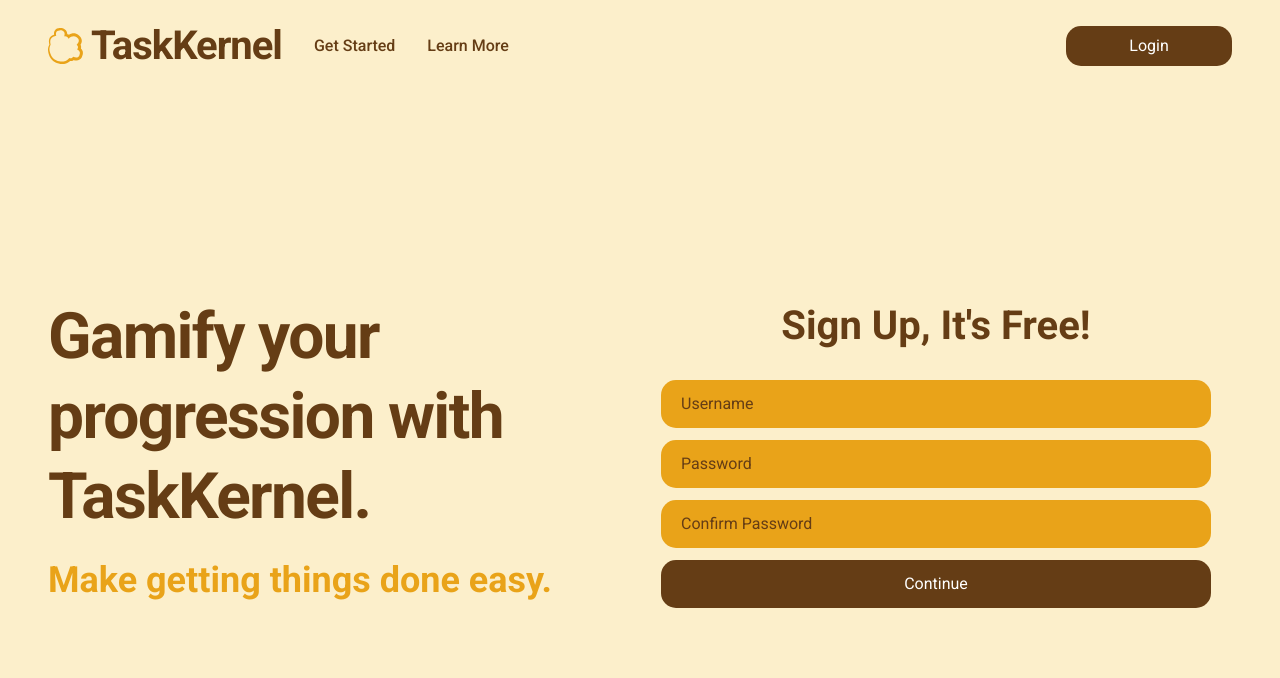
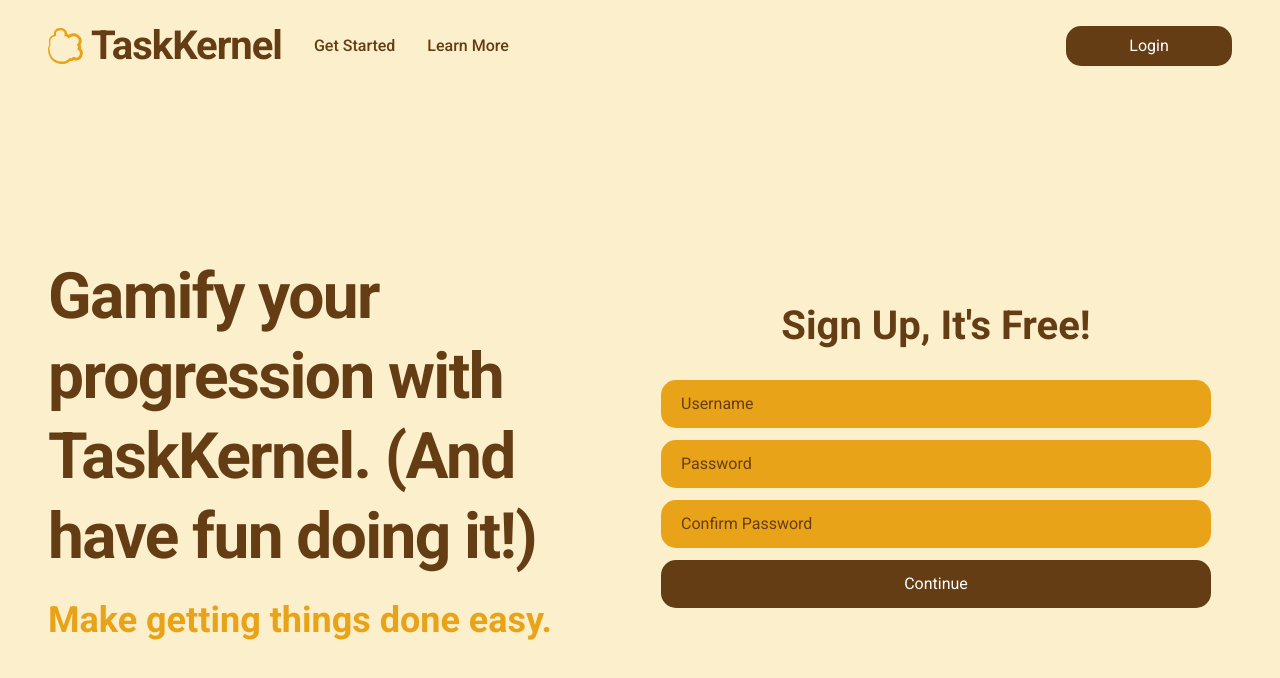
Before and after one commit to spencerwest-dev/TaskKernel, a React (Create React App) app in the folder frontend/: page / in a window 1280 px wide. Shown: the top 678 px of the page. Built offline with nearby package versions, Linux system fonts and the light colour scheme.

Commit message:
Update landing page text DO NOT MERGE

```diff
--- a/frontend/src/pages/landing/index.jsx
+++ b/frontend/src/pages/landing/index.jsx
@@ -39,7 +39,7 @@ function LandingPage() {
               <br />
               progression with
               <br />
-              TaskKernel.
+              TaskKernel. (And have fun doing it!)
             </h1>
             <p className="text-[#E9A319] font-bold text-[36px] mt-4 whitespace-nowrap">
               Make getting things done easy.
```
